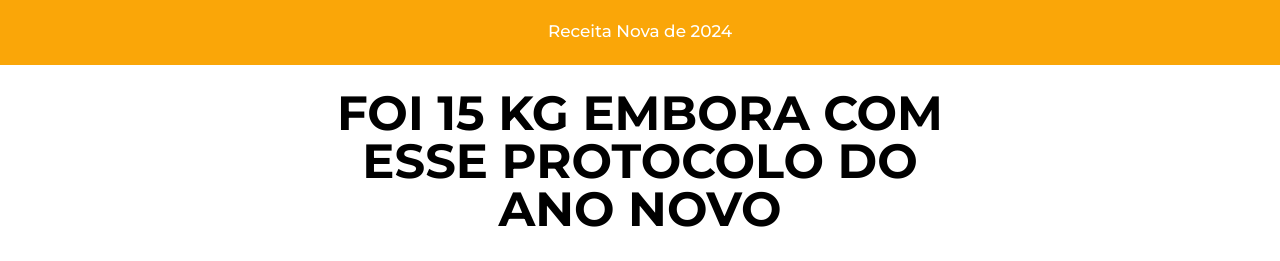
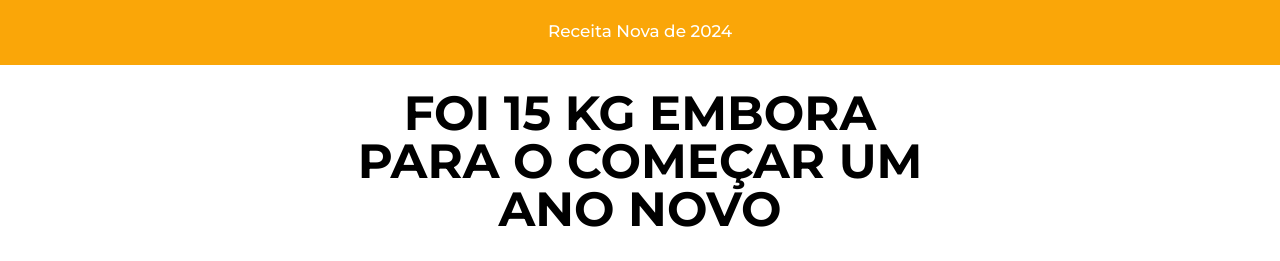
Before and after one commit to 9xsdigital/aprendizdasleiseu.online, a plain HTML site: page anonovo/index.html in a window 1280 px wide. Shown: the top 261 px of the page. Drawn offline with nearby package versions, Linux system fonts and the light colour scheme.

Commit message:
Update index.html

```diff
--- a/anonovo/index.html
+++ b/anonovo/index.html
@@ -138,7 +138,7 @@ margin-left:auto;margin-right:auto;
 }
 </style>
 <div class="headline_topo">
-<h1 class="headline_vsl_texto">FOI 15 KG EMBORA COM ESSE PROTOCOLO DO ANO NOVO</h1>
+<h1 class="headline_vsl_texto">FOI 15 KG EMBORA PARA O COMEÇAR UM ANO NOVO</h1>
 </div>
 </div>
 
```
